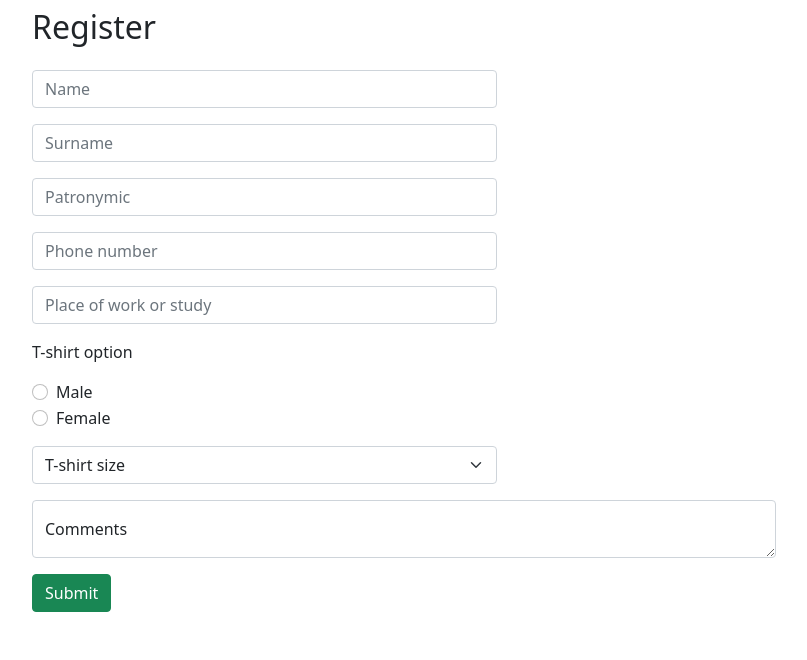
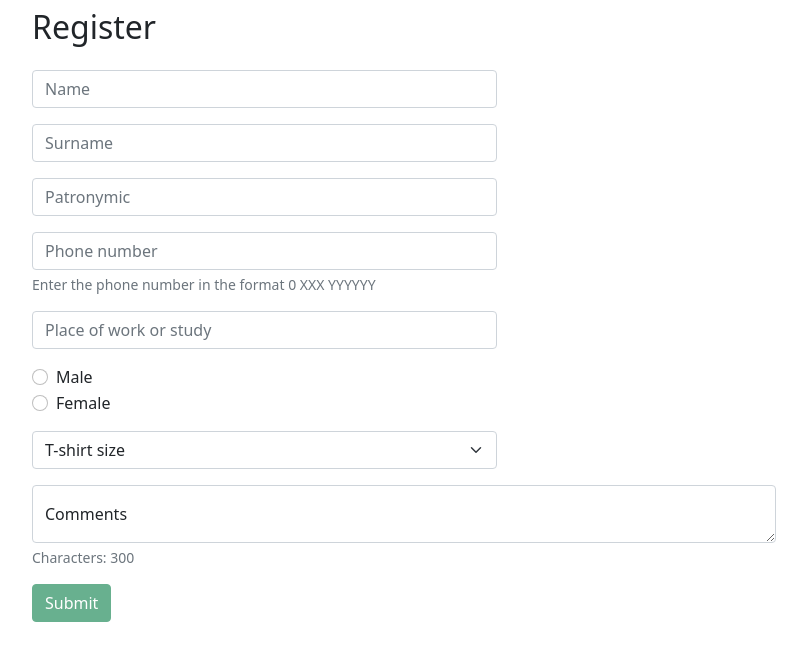
Before and after one commit to AsylKydraliev/app-registration, an Angular app: page / in a window 1280 px wide. Shown: the top 660 px of the page, without its empty margins (50-857 px from the left). Built offline with nearby package versions, Linux system fonts and the light colour scheme.

Commit message:
Подстветка инпутов при некорректном вводе данных. Счетчик подсчета символов в textArea.

```diff
--- a/src/app/app.module.ts
+++ b/src/app/app.module.ts
@@ -7,12 +7,14 @@ import { FormComponent } from './form/form.component';
 import { ApplicationComponent } from './application.component';
 import { FormsModule } from '@angular/forms';
 import { HttpClientModule } from '@angular/common/http';
+import { NotFountComponent } from './not-founf.component';
 
 @NgModule({
   declarations: [
     AppComponent,
     FormComponent,
-    ApplicationComponent
+    ApplicationComponent,
+    NotFountComponent
   ],
   imports: [
     BrowserModule,
--- a/src/app/application.component.ts
+++ b/src/app/application.component.ts
@@ -12,6 +12,4 @@ import { Component } from '@angular/core';
     text-align: center;
   }`]
 })
-export class ApplicationComponent{
-
-}
+export class ApplicationComponent{}
--- a/src/app/form/form.component.css
+++ b/src/app/form/form.component.css
@@ -0,0 +1,9 @@
+input.ng-invalid.ng-touched{
+  box-shadow: 0 0 6px 3px red;
+}
+textarea.ng-invalid.ng-touched{
+  box-shadow: 0 0 6px 3px red;
+}
+select.ng-invalid.ng-touched{
+  box-shadow: 0 0 6px 3px red;
+}
--- a/src/app/form/form.component.html
+++ b/src/app/form/form.component.html
@@ -41,6 +41,9 @@
         required
         ngModel
       >
+      <div class="form-text">
+        Enter the phone number in the format 0 XXX YYYYYY
+      </div>
     </div>
     <div class="mb-3 col-5">
       <input
@@ -53,8 +56,6 @@
       >
     </div>
     <div>
-      <label>T-shirt option</label>
-
       <div class="form-check mt-3">
         <input
           class="form-check-input"
@@ -103,14 +104,19 @@
         name="comments"
         required
         ngModel
+        maxlength="300"
+        (keyup)="onCount()"
       ></textarea>
       <label for="floatingTextarea">Comments</label>
+      <div class="form-text">
+        Characters: {{ textCounter }}
+      </div>
     </div>
 
     <button
-      routerLink="/application"
-      type="button"
+      type="submit"
       class="btn btn-success"
+      [disabled]="registerForm.invalid"
     >Submit</button>
   </form>
 </div>
--- a/src/app/form/form.component.ts
+++ b/src/app/form/form.component.ts
@@ -2,6 +2,7 @@ import { Component, OnInit, ViewChild } from '@angular/core';
 import { NgForm } from '@angular/forms';
 import { HttpClient } from '@angular/common/http';
 import { Application } from '../shared/application.model';
+import { Router } from '@angular/router';
 
 @Component({
   selector: 'app-form',
@@ -10,10 +11,13 @@ import { Application } from '../shared/application.model';
 })
 export class FormComponent implements OnInit {
   @ViewChild('registerForm') registerForm!: NgForm;
+  textCounter = 300;
 
-  constructor(private http: HttpClient) { }
+  constructor(private http: HttpClient, private router: Router) {}
 
-  ngOnInit() {}
+  ngOnInit() {
+
+  }
 
   onSend() {
     const application = new Application(
@@ -28,5 +32,14 @@ export class FormComponent implements OnInit {
     )
     this.http.post('https://app-blog-f76a2-default-rtdb.firebaseio.com/application.json', application)
       .subscribe()
+    void this.router.navigate(['/application']);
+  }
+
+  onCount(){
+    if(this.registerForm.value.comments.length){
+      this.textCounter-=1;
+    } else {
+      this.textCounter = 300;
+    }
   }
 }
--- /dev/null
+++ b/src/app/not-founf.component.ts
@@ -0,0 +1,11 @@
+import { Component } from '@angular/core';
+
+@Component({
+  selector: 'app-not-found',
+  template: `<h1>Not found!</h1>`,
+  styles: [`h1{
+    color: red;
+  }`]
+})
+export class NotFountComponent{
+}
```
